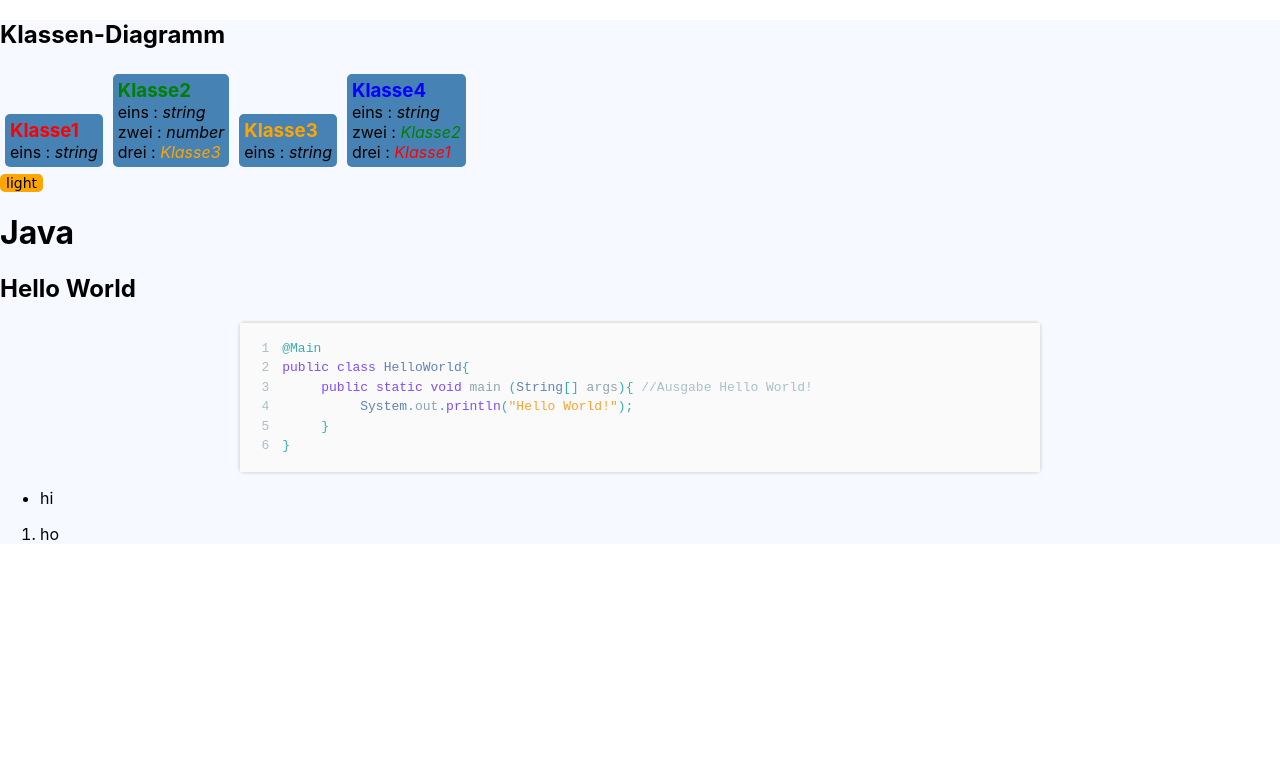
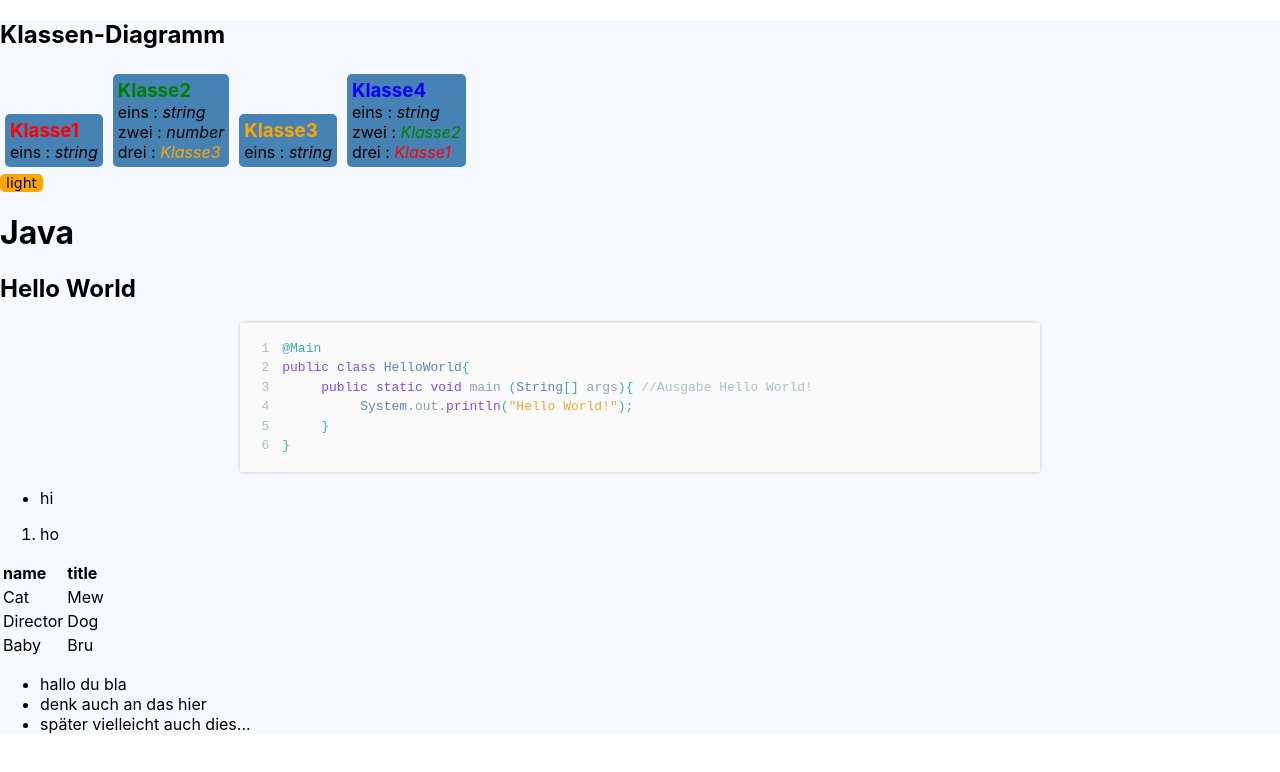
Before and after one commit to Steppzilla/code-works, a React (Create React App) app: page / in a window 1280 px wide. Shown: the top 772 px of the page. Built offline with nearby package versions, Linux system fonts and the light colour scheme.

Commit message:
add List and Table Components

```diff
--- a/src/component/Article.tsx
+++ b/src/component/Article.tsx
@@ -4,11 +4,30 @@ import CodeStylePicker from './CodeStylePicker';
 import "./Article.css";
 import {javaExample} from "../static/codeStringExamples";
 import CodeBox from "./CodeBox";
+import Table from "./tableandList/Table";
+import List from "./tableandList/List";
 
 export default function Article() {
 
     const [actualStyle, setActualStyle] = useState<{ [key: string]: CSSProperties; }>(styleArray[0]);
     const [actualStyleName, setActualStyleName] = useState<string>(styleNames[0]);
+
+    const columns = [
+        {
+            name: "Cat",
+            title: "Mew",
+        },
+        {
+            name: "Director",
+            title: "Dog",
+        },
+        {
+            name: "Baby",
+            title: "Bru",
+        }
+    ];
+
+    const list = ["hallo du bla", "denk auch an das hier", "später vielleicht auch dies... "];
 
     return (
         <>
@@ -31,10 +50,9 @@ export default function Article() {
 
             <ol>
                 <li> ho</li>
-
             </ol>
-
-
+            <Table columns={columns}/>
+            <List data={list} sorted={false}/>
         </>
     )
 }
--- /dev/null
+++ b/src/component/tableandList/List.tsx
@@ -0,0 +1,22 @@
+type ListProps = {
+    data: string[],
+    sorted: boolean,
+}
+
+export default function List({data, sorted}: ListProps) {
+
+    return (<>
+            {sorted ?
+                <ol>
+                    {data.map(row=>
+                    <li>{row}</li>)}
+                </ol>
+                :
+                <ul>
+                    {data.map(row=>
+                        <li key={row}>{row}</li>)}
+                </ul>
+            }
+        </>
+    )
+}
--- /dev/null
+++ b/src/component/tableandList/RowItem.tsx
@@ -0,0 +1,13 @@
+type RowItemProbs = {
+    rowObj: object,
+}
+export default function RowItem({rowObj}: RowItemProbs) {
+
+    return (
+        <tr>
+            {Object.values(rowObj).map(cell =>
+                <td key={crypto.randomUUID()}>{cell}</td>
+            )}
+        </tr>
+    )
+}
--- /dev/null
+++ b/src/component/tableandList/Table.tsx
@@ -0,0 +1,21 @@
+import RowItem from "./RowItem";
+
+type TableProps = {
+    columns: object[],
+}
+
+export default function Table({columns}:TableProps) {
+
+    return (
+        <table>
+            <tbody>
+            <tr>
+                {Object.keys(columns[0]).map(title => <th key={title}>{title}</th>)}
+            </tr>
+            {columns.map((rowObj,i) =>
+                <RowItem key={Object.keys(columns)[i]} rowObj={rowObj}/>)
+            }
+            </tbody>
+        </table>
+    )
+}
```
Also changed, not shown: src/static/themes.ts (line endings or trailing spaces).
